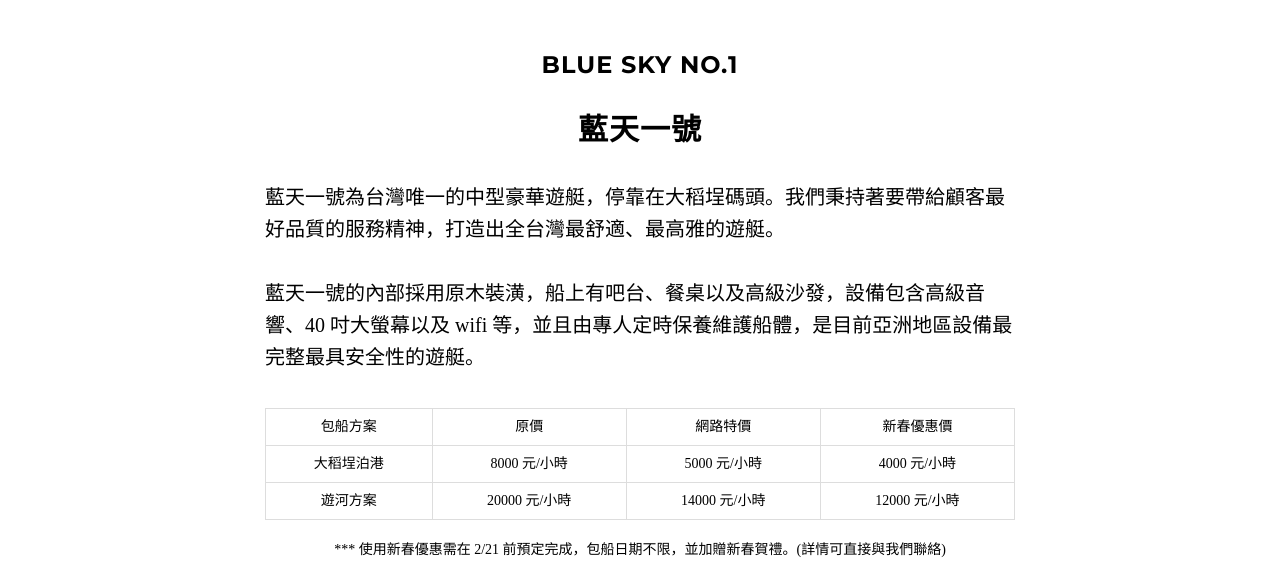
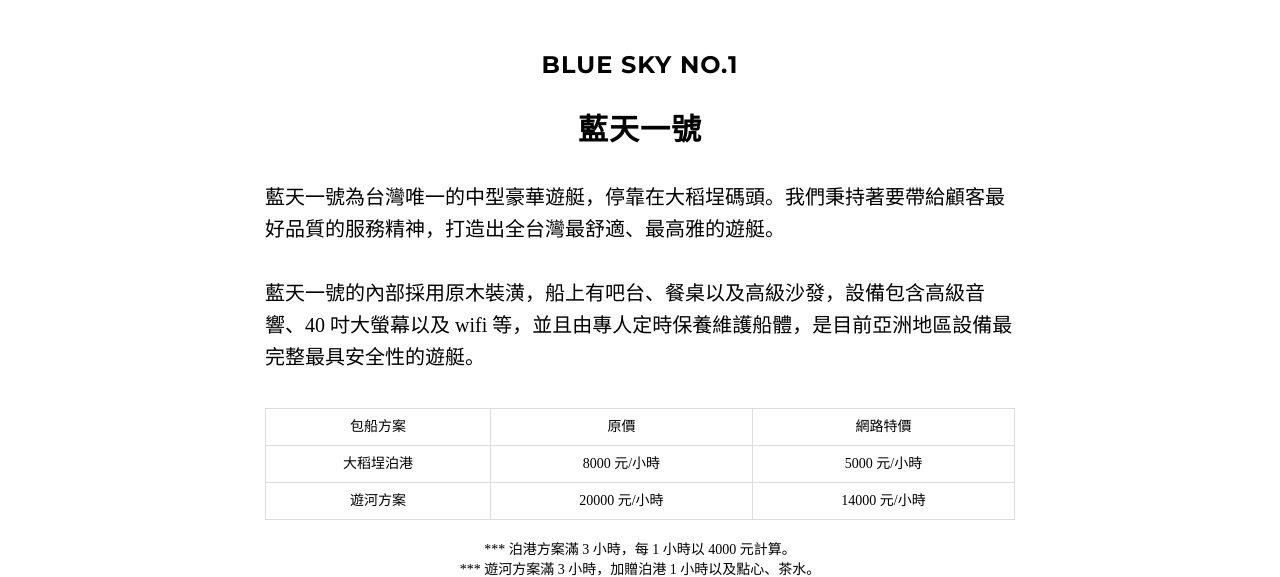
Before and after one commit to j129008/strongWeb, a plain HTML site: page index.html in a window 1280 px wide. Shown: the part 848-1425 px from the top of the page. Drawn offline with Linux system fonts and the light colour scheme; some packages are replaced by stand-ins of ours.

Commit message:
移除特惠

```diff
--- a/index.html
+++ b/index.html
@@ -108,24 +108,23 @@
                         <td>包船方案</td>
                         <td>原價</td>
                         <td>網路特價</td>
-                        <td>新春優惠價</td>
                     </tr>
                     <tr>
                         <td>大稻埕泊港</td>
                         <td>8000 元/小時</td>
                         <td>5000 元/小時</td>
-                        <td>4000 元/小時</td>
                     </tr>
                     <tr>
                         <td>遊河方案</td>
                         <td>20000 元/小時</td>
                         <td>14000 元/小時</td>
-                        <td>12000 元/小時</td>
                     </tr>
                 </table>
                 <table class="table table-bordered">
                     <tr>
-                        *** 使用新春優惠需在 2/21 前預定完成，包船日期不限，並加贈新春賀禮。(詳情可直接與我們聯絡)
+                        *** 泊港方案滿 3 小時，每 1 小時以 4000 元計算。
+                        <br>
+                        *** 遊河方案滿 3 小時，加贈泊港 1 小時以及點心、茶水。
                     </tr>
                 </table>
                 </div>
```
